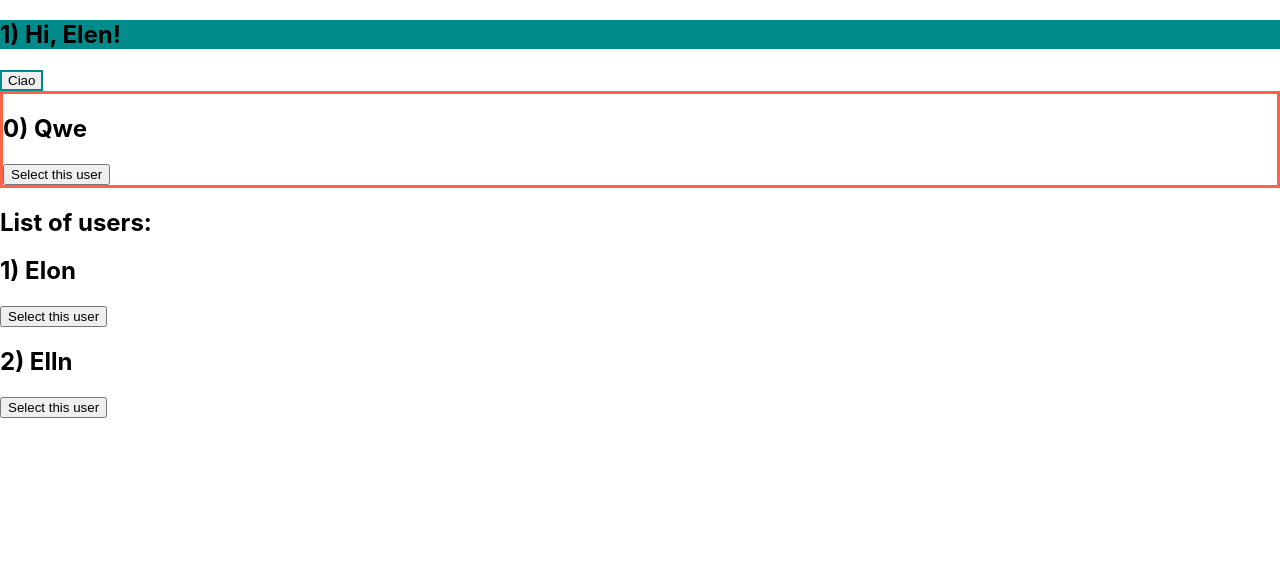
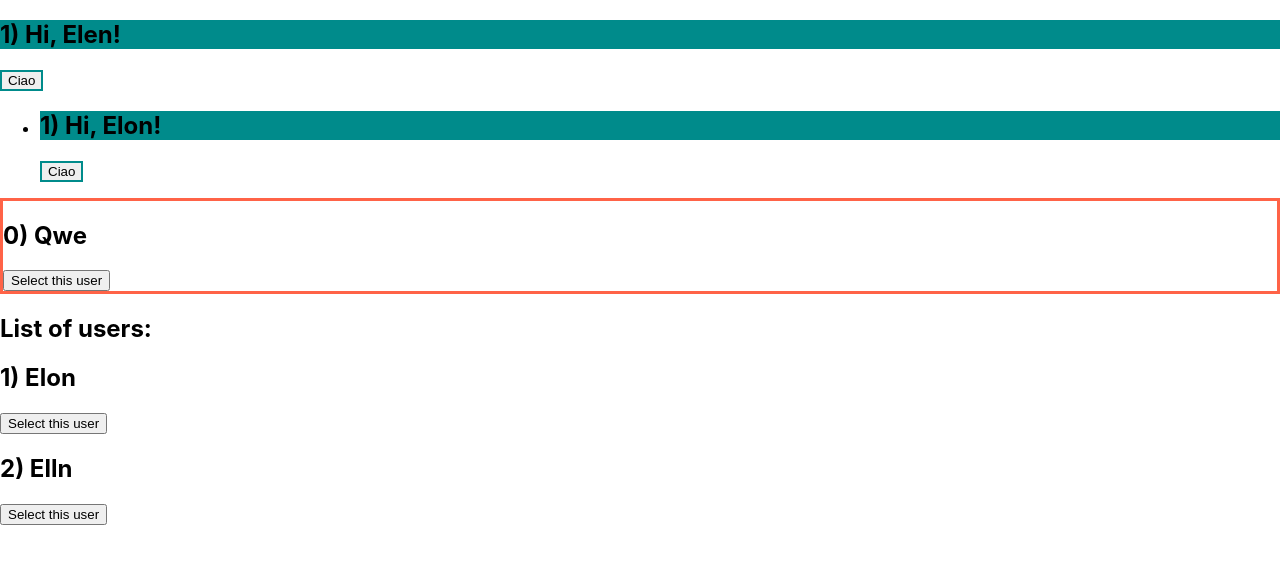
Before and after one commit to morghull/fm-react-app, a React (Create React App) app: page / in a window 1280 px wide. Shown: the top 564 px of the page. Built offline with nearby package versions, Linux system fonts and the light colour scheme.

Commit message:
add more proptypes

```diff
--- a/src/App.js
+++ b/src/App.js
@@ -3,11 +3,13 @@ import React, { Component, useState } from 'react';
 import Ciao from './components/CiaoSection/Ciao';
 import UserCard from './components/UserCard';
 import UsersList from './components/UsersList';
+import CiaoList from './components/CiaoSection/CiaoList';
 
 function App(props) {
   const user = {
     id: 1,
     name: 'Elen',
+    fname: 'Elon',
   };
   const user1 = {
     id: 1,
@@ -21,6 +23,7 @@ function App(props) {
   return (
     <>
       <Ciao name={user.name} id={user.id} />
+      <CiaoList users={[user]}/>
       <UserCard />
       <UsersList users={[user1,user2]}/>
     </>
```
